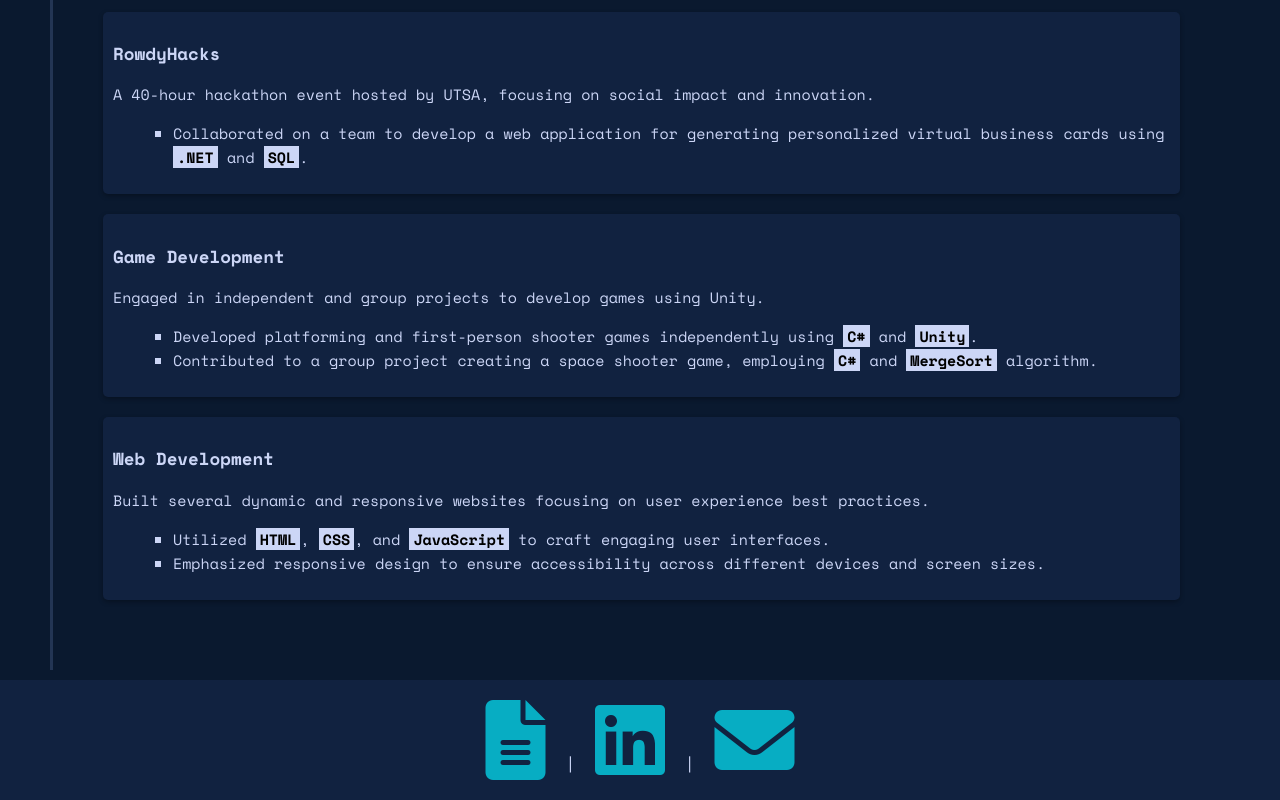
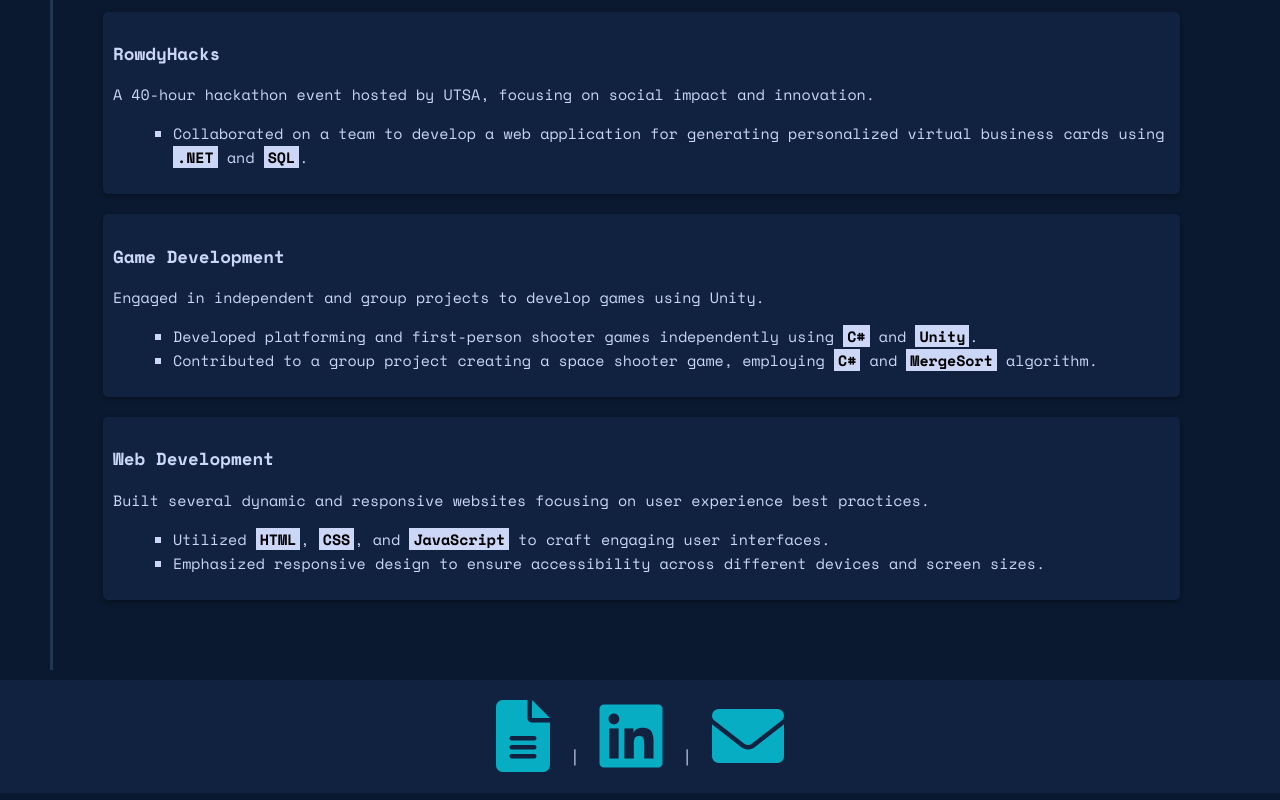
Before and after one commit to anchau00/website, a plain HTML site: page index.html in a window 1280 px wide. Shown: the part 2215-3015 px from the top of the page. Drawn offline with nearby package versions, Linux system fonts and the light colour scheme.

Commit message:
Used a different method to increase icon sizes

```diff
--- a/index.html
+++ b/index.html
@@ -108,9 +108,9 @@
     </section>
     <footer>
         <p>
-            <a href="An_Chau_Resume.pdf" target="_blank" title="Resume"><i class="fas fa-file-lines"></i></a> |
-            <a href="https://www.linkedin.com/in/an-chau-66801b1a6/" target="_blank" title="LinkedIn"><i class="fab fa-linkedin"></i></a> |
-            <a href="mailto:anchau001@gmail.com" title="Email"><i class="fas fa-envelope"></i></a>
+            <a href="An_Chau_Resume.pdf" target="_blank" title="Resume"><i class="fas fa-file-lines fa-3x"></i></a> |
+            <a href="https://www.linkedin.com/in/an-chau-66801b1a6/" target="_blank" title="LinkedIn"><i class="fab fa-linkedin fa-3x"></i></a> |
+            <a href="mailto:anchau001@gmail.com" title="Email"><i class="fas fa-envelope fa-3x"></i></a>
         </p>
     </footer>
 
--- a/styles.css
+++ b/styles.css
@@ -114,7 +114,3 @@ footer a {
 footer a:hover {
     color: #ccd6f6; /* Changes color on hover */
 }
-
-footer a i {
-    font-size: 80px; /* Adjusts the size of the icons to 24px */
-}
```
